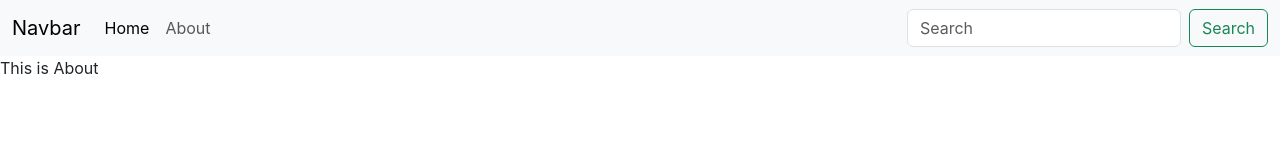
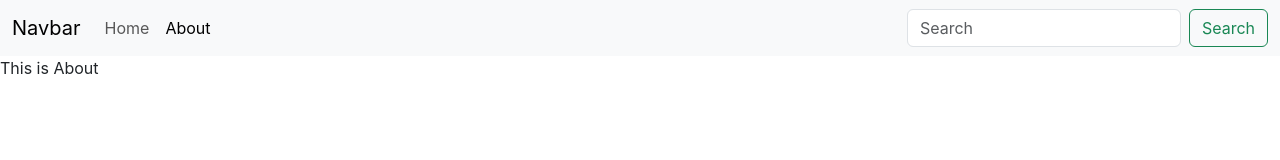
Before and after one commit to deepak-dmp/iNotebook_front-end, a React (Create React App) app: page /about in a window 1280 px wide. Shown: the top 160 px of the page. Built offline with nearby package versions, Linux system fonts and the light colour scheme.

Commit message:
video #59: Learned how to use useLocation hook in react

```diff
--- a/src/Components/Navebar.js
+++ b/src/Components/Navebar.js
@@ -1,8 +1,11 @@
 import React from 'react'
+ import { useLocation } from 'react-router-dom';
 import {
  Link
 } from "react-router-dom";
 const Navebar = () => {
+   const location = useLocation();
+   console.log(location)
   return (
     <div>
       <nav className="navbar navbar-expand-lg bg-body-tertiary">
@@ -14,10 +17,10 @@
     <div className="collapse navbar-collapse" id="navbarSupportedContent">
       <ul className="navbar-nav me-auto mb-2 mb-lg-0">
         <li className="nav-item">
-          <Link className="nav-link active" aria-current="page" to="/">Home</Link>
+          <Link className={`nav-link ${ location.pathname==="/"?"active":""} `} aria-current="page" to="/">Home</Link>
         </li>
         <li className="nav-item">
-          <Link className="nav-link" to="/about">About</Link>
+          <Link className={`nav-link ${ location.pathname==="/about"?"active":""} `} to="/about">About</Link>
         </li>
       </ul>
       <form className="d-flex" role="search">
```
